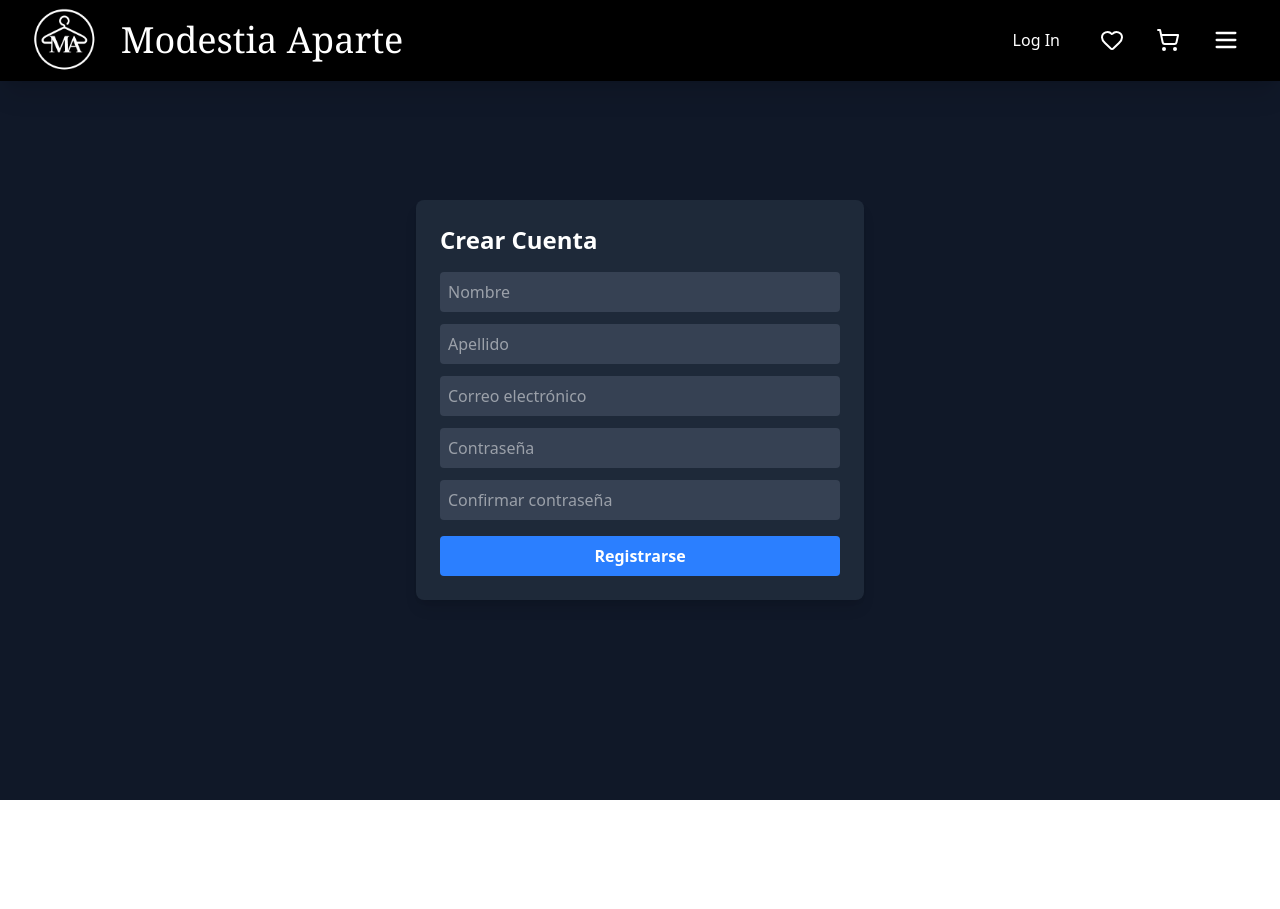
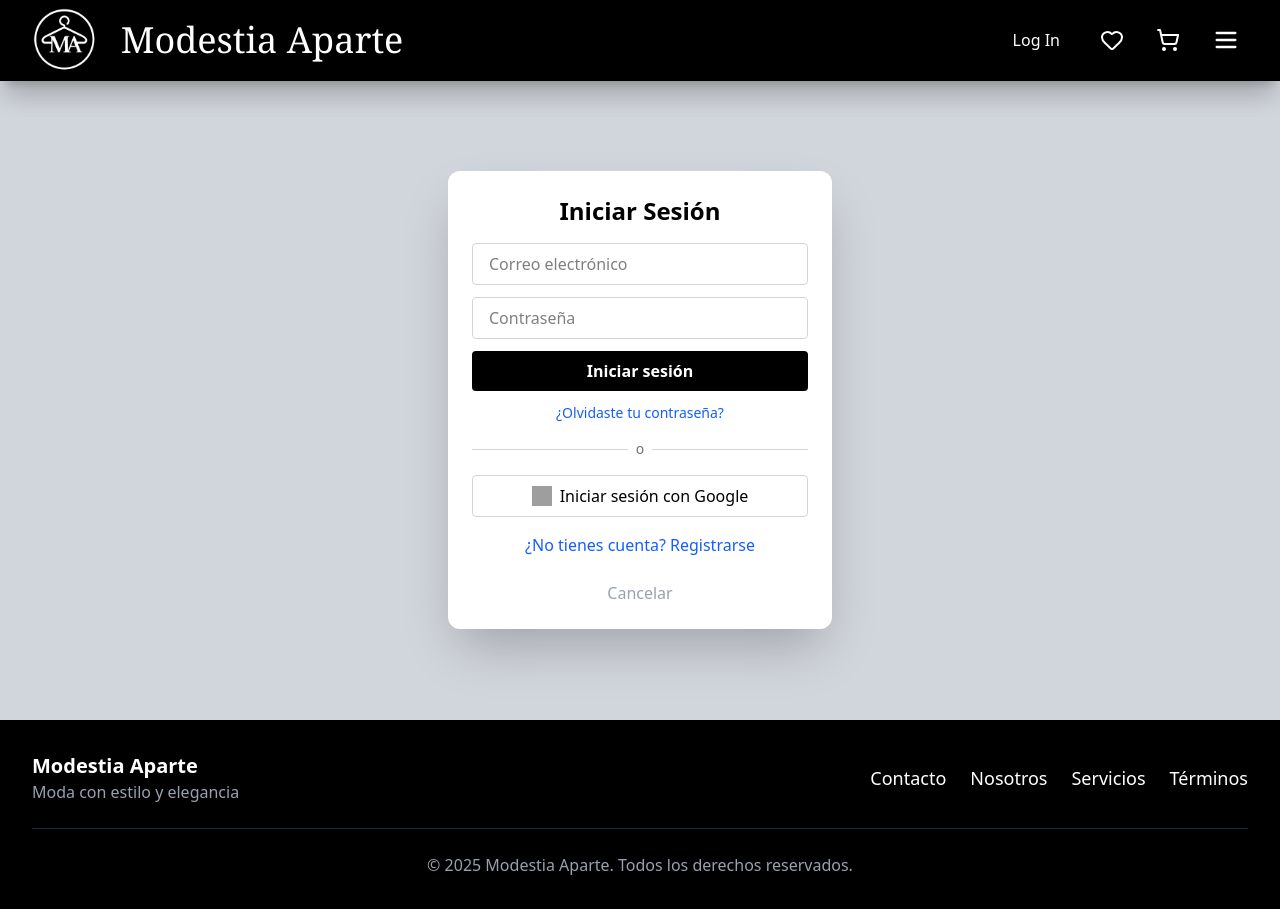
Before and after one commit to Alzate1075/Modestia-Aparte, a React (Vite) app: page /login in a window 1280 px wide. Before the commit the page ends 800 px from the top, so only its background shows below. Built offline with nearby package versions, Linux system fonts and the light colour scheme; no server answers; grey boxes are pictures that could not be loaded.

Commit message:
AlgoSirve

```diff
--- a/src/components/Auth/Login.jsx
+++ b/src/components/Auth/Login.jsx
@@ -1,127 +1,249 @@
-import React, { useState } from "react";
+import React, { useState, useEffect } from "react";
 import {
-  createUserWithEmailAndPassword,
-  updateProfile,
-  signOut,
+  signInWithEmailAndPassword,
+  signInWithPopup,
+  sendPasswordResetEmail,
 } from "firebase/auth";
-import { auth, db } from "../firebase";
-import { setDoc, doc } from "firebase/firestore";
+import { auth, provider, db } from "../../type/firebase/firebaseConfig";
+import { doc, getDoc, setDoc } from "firebase/firestore";
+import { useNavigate } from "react-router-dom";
+import Navbar from "../layout/Navbar";
+import Footer from "../layout/Footer";
 import { toast } from "react-toastify";
-import { useNavigate } from "react-router-dom";
+import "react-toastify/dist/ReactToastify.css";
+import { useAuth } from "../../hooks/useAuth";
 
-export default function Register() {
-  const [nombre, setNombre] = useState("");
-  const [apellido, setApellido] = useState("");
+const Login = ({ onClose }) => {
   const [email, setEmail] = useState("");
   const [password, setPassword] = useState("");
-  const [confirmPassword, setConfirmPassword] = useState("");
+  const [showResetModal, setShowResetModal] = useState(false);
+  const [resetEmail, setResetEmail] = useState("");
   const navigate = useNavigate();
+  const { user, setUser, loading } = useAuth();
 
-  const handleSubmit = async (e) => {
-    e.preventDefault();
+  useEffect(() => {
+    if (!loading && user) {
+      navigate("/");
+    }
+  }, [user, loading, navigate]);
 
-    if (password !== confirmPassword) {
-      toast.warning("Las contraseñas no coinciden");
-      return;
-    }
-    if (!nombre.trim() || !apellido.trim()) {
-      toast.warning("Por favor ingresa nombre y apellido");
+  // LOGIN CON CORREO Y CONTRASEÑA
+  const handleEmailLogin = async () => {
+    if (!email || !password) {
+      toast.error("Por favor ingresa correo y contraseña");
       return;
     }
 
     try {
-      toast.info("Creando cuenta...", { autoClose: 1000 });
+      toast.info("Iniciando sesión...", { autoClose: 1000 });
 
-      const userCredential = await createUserWithEmailAndPassword(
-        auth,
-        email,
-        password
-      );
+      const result = await signInWithEmailAndPassword(auth, email, password);
+      const userRef = doc(db, "users", result.user.uid);
+      const userSnap = await getDoc(userRef);
 
-      await updateProfile(auth.currentUser, {
-        displayName: `${nombre} ${apellido}`, // Guarda nombre y apellido juntos
-      });
+      let userData;
+      if (!userSnap.exists()) {
+        userData = {
+          id: result.user.uid,
+          email: result.user.email,
+          name: result.user.displayName || "",
+          lastName: "",
+          role: "user",
+        };
+        await setDoc(userRef, userData);
+      } else {
+        userData = { id: result.user.uid, ...userSnap.data() };
+      }
 
-      await setDoc(doc(db, "users", userCredential.user.uid), {
-        name: nombre,
-        lastName: apellido,
-        email,
+      setUser(userData);
+      localStorage.setItem("user", JSON.stringify(userData));
+
+      toast.success("Sesión iniciada correctamente");
+    } catch (error) {
+      let errorMsg = "Error desconocido";
+      switch (error.code) {
+        case "auth/invalid-email":
+          errorMsg = "Correo inválido";
+          break;
+        case "auth/user-not-found":
+          errorMsg = "Usuario no encontrado";
+          break;
+        case "auth/wrong-password":
+          errorMsg = "Contraseña incorrecta";
+          break;
+        default:
+          errorMsg = error.message;
+      }
+      toast.error(errorMsg);
+    }
+  };
+
+  // LOGIN CON GOOGLE
+  const handleGoogleLogin = async () => {
+    try {
+      toast.info("Conectando con Google...", { autoClose: 1000 });
+
+      const result = await signInWithPopup(auth, provider);
+      const user = result.user;
+      const userRef = doc(db, "users", user.uid);
+      const userSnap = await getDoc(userRef);
+
+      let userData;
+      if (!userSnap.exists()) {
+        userData = {
+          id: user.uid,
+          email: user.email || "",
+          name: user.displayName || "",
+          lastName: "",
           role: "user",
-      });
+        };
+        await setDoc(userRef, userData);
+      } else {
+        userData = { id: user.uid, ...userSnap.data() };
+      }
 
-      toast.success("Cuenta creada correctamente");
+      setUser(userData);
+      localStorage.setItem("user", JSON.stringify(userData));
 
-      await signOut(auth); // Cierra sesión para que inicie con datos actualizados
+      toast.success("Sesión con Google iniciada correctamente");
+    } catch (error) {
+      toast.error("Error con Google: " + error.message);
+    }
+  };
 
-      // Limpiar campos
-      setNombre("");
-      setApellido("");
-      setEmail("");
-      setPassword("");
-      setConfirmPassword("");
-
-      navigate("/login");
-    } catch (err) {
-      console.error(err);
-      toast.error("Error al registrar: " + (err.message || err));
+  // ENVIAR EMAIL DE RECUPERACIÓN
+  const handleSendResetEmail = async () => {
+    if (!resetEmail) {
+      toast.error("Por favor ingresa un correo válido");
+      return;
+    }
+    try {
+      await sendPasswordResetEmail(auth, resetEmail);
+      toast.success("Correo de recuperación enviado");
+      setShowResetModal(false);
+      setResetEmail("");
+    } catch (error) {
+      let errorMsg = "Error desconocido";
+      switch (error.code) {
+        case "auth/invalid-email":
+          errorMsg = "Correo inválido";
+          break;
+        case "auth/user-not-found":
+          errorMsg = "Usuario no encontrado";
+          break;
+        default:
+          errorMsg = error.message;
+      }
+      toast.error(errorMsg);
     }
   };
 
   return (
-    <div className="flex justify-center items-center min-h-screen bg-gray-900">
-      <form
-        onSubmit={handleSubmit}
-        className="bg-gray-800 p-6 rounded-lg shadow-lg w-full max-w-md"
-      >
-        <h2 className="text-2xl font-bold text-white mb-4">Crear Cuenta</h2>
-
-        <input
-          type="text"
-          placeholder="Nombre"
-          value={nombre}
-          onChange={(e) => setNombre(e.target.value)}
-          className="w-full p-2 mb-3 rounded bg-gray-700 text-white"
-        />
-
-        <input
-          type="text"
-          placeholder="Apellido"
-          value={apellido}
-          onChange={(e) => setApellido(e.target.value)}
-          className="w-full p-2 mb-3 rounded bg-gray-700 text-white"
-        />
+    <div>
+      <Navbar />
+      <div className="mt-20 min-h-[80vh] flex items-center justify-center bg-gray-300 bg-opacity-50 z-0">
+        <div className="bg-white rounded-xl shadow-2xl p-6 w-full max-w-sm relative">
+          <h2 className="text-2xl font-bold mb-4 text-center text-black">
+            Iniciar Sesión
+          </h2>
 
           <input
             type="email"
             placeholder="Correo electrónico"
             value={email}
             onChange={(e) => setEmail(e.target.value)}
-          className="w-full p-2 mb-3 rounded bg-gray-700 text-white"
+            className="w-full mb-3 px-4 py-2 border border-gray-300 rounded focus:outline-none focus:ring-2 focus:ring-purple-500"
           />
-
           <input
             type="password"
             placeholder="Contraseña"
             value={password}
             onChange={(e) => setPassword(e.target.value)}
-          className="w-full p-2 mb-3 rounded bg-gray-700 text-white"
+            className="w-full mb-3 px-4 py-2 border border-gray-300 rounded focus:outline-none focus:ring-2 focus:ring-purple-500"
           />
+          <button
+            onClick={handleEmailLogin}
+            className="cursor-pointer w-full bg-black text-white font-semibold py-2 rounded hover:bg-purple-800 transition"
+          >
+            Iniciar sesión
+          </button>
 
-        <input
-          type="password"
-          placeholder="Confirmar contraseña"
-          value={confirmPassword}
-          onChange={(e) => setConfirmPassword(e.target.value)}
-          className="w-full p-2 mb-4 rounded bg-gray-700 text-white"
-        />
+          {/* Texto Olvidaste tu contraseña */}
+          <p
+            className="mt-3 text-sm text-blue-600 cursor-pointer hover:underline text-center"
+            onClick={() => setShowResetModal(true)}
+          >
+            ¿Olvidaste tu contraseña?
+          </p>
+
+          <div className="my-4 flex items-center justify-between">
+            <hr className="w-full border-gray-300" />
+            <span className="px-2 text-gray-500 text-sm">o</span>
+            <hr className="w-full border-gray-300" />
+          </div>
 
           <button
-          type="submit"
-          className="w-full bg-blue-500 hover:bg-blue-600 text-white font-semibold py-2 rounded"
+            onClick={handleGoogleLogin}
+            className="cursor-pointer w-full flex items-center justify-center gap-2 border border-gray-300 py-2 rounded hover:bg-gray-200 transition"
           >
-          Registrarse
+            <img
+              src="https://www.gstatic.com/firebasejs/ui/2.0.0/images/auth/google.svg"
+              alt="Google"
+              className="w-5 h-5"
+            />
+            Iniciar sesión con Google
           </button>
-      </form>
+
+          <button
+            onClick={() => navigate("/registro")}
+            className="w-full mt-4 text-md text-blue-600 hover:underline"
+          >
+            ¿No tienes cuenta? Registrarse
+          </button>
+
+          <button
+            onClick={() => (onClose ? onClose() : navigate("/"))}
+            className="w-full mt-6 text-md text-gray-400 hover:text-gray-600 text-center"
+          >
+            Cancelar
+          </button>
+
+          {/* Modal recuperación contraseña */}
+          {showResetModal && (
+            <div className="fixed inset-0 bg-black/85 bg-opacity-50 flex items-center justify-center z-50">
+              <div className="bg-white rounded p-6 w-full max-w-sm shadow-lg relative">
+                <h3 className="text-xl font-semibold mb-4 text-center">
+                  Recuperar contraseña
+                </h3>
+                <input
+                  type="email"
+                  placeholder="Ingresa tu correo"
+                  value={resetEmail}
+                  onChange={(e) => setResetEmail(e.target.value)}
+                  className="w-full mb-4 px-4 py-2 border border-gray-300 rounded focus:outline-none focus:ring-2 focus:ring-purple-500"
+                />
+                <div className="flex justify-between">
+                  <button
+                    onClick={() => setShowResetModal(false)}
+                    className="px-4 py-2 rounded bg-gray-300 hover:bg-gray-400 transition"
+                  >
+                    Cancelar
+                  </button>
+                  <button
+                    onClick={handleSendResetEmail}
+                    className="px-4 py-2 rounded bg-purple-600 text-white hover:bg-purple-700 transition"
+                  >
+                    Enviar código
+                  </button>
+                </div>
+              </div>
+            </div>
+          )}
+        </div>
+      </div>
+      <Footer />
     </div>
   );
-}
+};
+
+export default Login;
--- a/src/components/common/ShoppingCartContent.jsx
+++ b/src/components/common/ShoppingCartContent.jsx
@@ -30,7 +30,7 @@ export default function ShoppingCartContent() {
   return (
     <div className="w-full max-w-5xl mx-auto bg-white rounded shadow">
       {/* Header */}
-      <div className="flex items-center gap-2 border-b p-6 bg-gray-50 font-semibold text-gray-700 text-lg">
+      <div className="flex items-center gap-2 border-b p-6 bg-black font-semibold text-white text-lg">
         <ShoppingBag className="h-5 w-5" />
         Carrito de Compras ({getTotalItems()}{" "}
         {getTotalItems() === 1 ? "artículo" : "artículos"})
@@ -39,7 +39,7 @@ export default function ShoppingCartContent() {
       {/* Tabla */}
       <div className="overflow-x-auto">
         <table className="min-w-full divide-y divide-gray-200">
-          <thead className="bg-gray-50">
+          <thead className="bg-gray-100">
             <tr>
               <th className="px-6 py-3 text-left text-xs font-medium text-gray-500 uppercase tracking-wider">
                 Producto
--- a/src/components/context/CartContext.jsx
+++ b/src/components/context/CartContext.jsx
@@ -1,76 +1,143 @@
+// CartContext.jsx
 import React, { createContext, useContext, useState, useEffect } from "react";
+import { useAuth } from "./AuthContext";
+import { db } from "../../type/firebase/firebaseConfig";
+import { doc, getDoc, setDoc, updateDoc } from "firebase/firestore";
 
+// Crear contexto
 const CartContext = createContext();
 
-export function CartProvider({ children }) {
-  const [cartItems, setCartItems] = useState(() => {
-    if (typeof window !== "undefined") {
-      const stored = localStorage.getItem("cartItems");
-      return stored ? JSON.parse(stored) : [];
+// Hook para usar el contexto
+export const useCart = () => useContext(CartContext);
+
+export const CartProvider = ({ children }) => {
+  const { user } = useAuth();
+  const [cartItems, setCartItems] = useState([]);
+
+  // Cargar carrito desde Firestore al cambiar de usuario
+  useEffect(() => {
+    let isMounted = true;
+
+    if (!user) {
+      setCartItems([]);
+      return;
     }
-    return [];
-  });
 
-  useEffect(() => {
-    localStorage.setItem("cartItems", JSON.stringify(cartItems));
-  }, [cartItems]);
+    const loadCart = async () => {
+      try {
+        const docRef = doc(db, "carts", user.uid);
+        const docSnap = await getDoc(docRef);
 
-  const addToCart = (product, quantity = 1) => {
+        if (isMounted) {
+          if (docSnap.exists()) {
+            const items = docSnap.data().items || [];
+            const normalizedItems = items.map((item) => ({
+              ...item,
+              quantity: item.quantity || 1,
+            }));
+            setCartItems(normalizedItems);
+          } else {
+            await setDoc(docRef, { items: [] });
+            setCartItems([]);
+          }
+        }
+      } catch (error) {
+        console.error("Error cargando carrito:", error);
+      }
+    };
+
+    loadCart();
+
+    return () => {
+      isMounted = false;
+    };
+  }, [user]);
+
+  // Guardar carrito en Firestore
+  const saveCartToFirebase = async (items) => {
+    if (!user) return;
+    try {
+      const docRef = doc(db, "carts", user.uid);
+      await setDoc(docRef, { items });
+    } catch (error) {
+      console.error("Error guardando carrito:", error);
+    }
+  };
+
+  // Añadir producto
+  const addToCart = (product) => {
+    if (!user) return alert("Debes iniciar sesión para agregar al carrito");
+
     setCartItems((prev) => {
       const existingItem = prev.find((item) => item.id === product.id);
+      let updatedCart;
+
       if (existingItem) {
-        return prev.map((item) =>
+        updatedCart = prev.map((item) =>
           item.id === product.id
-            ? { ...item, quantity: item.quantity + quantity }
+            ? { ...item, quantity: item.quantity + 1 }
             : item
         );
       } else {
-        return [...prev, { ...product, quantity }];
+        updatedCart = [...prev, { ...product, quantity: 1 }];
       }
+
+      saveCartToFirebase(updatedCart);
+      return updatedCart;
     });
   };
 
-  const removeFromCart = (productId) => {
-    setCartItems((prev) => prev.filter((item) => item.id !== productId));
+  // Actualizar cantidad
+  const updateQuantity = (id, newQuantity) => {
+    setCartItems((prev) => {
+      const updatedCart = prev.map((item) =>
+        item.id === id
+          ? { ...item, quantity: Math.max(Number(newQuantity), 1) }
+          : item
+      );
+      saveCartToFirebase(updatedCart);
+      return updatedCart;
+    });
   };
 
-  const updateQuantity = (productId, quantity) => {
-    if (quantity <= 0) {
-      removeFromCart(productId);
-      return;
-    }
-    setCartItems((prev) =>
-      prev.map((item) => (item.id === productId ? { ...item, quantity } : item))
-    );
+  // Eliminar producto
+  const removeFromCart = (id) => {
+    setCartItems((prev) => {
+      const updatedCart = prev.filter((item) => item.id !== id);
+      saveCartToFirebase(updatedCart);
+      return updatedCart;
+    });
   };
 
+  // Vaciar carrito
+  const clearCart = () => {
+    setCartItems([]);
+    saveCartToFirebase([]);
+  };
+
+  // Total items y total precio
   const getTotalItems = () =>
-    cartItems.reduce((total, item) => total + item.quantity, 0);
+    cartItems.reduce((total, item) => total + Number(item.quantity), 0);
 
   const getTotalPrice = () =>
-    cartItems.reduce((total, item) => total + item.price * item.quantity, 0);
-
-  const clearCart = () => setCartItems([]);
+    cartItems.reduce(
+      (total, item) => total + Number(item.Precio) * Number(item.quantity),
+      0
+    );
 
   return (
     <CartContext.Provider
       value={{
         cartItems,
         addToCart,
+        updateQuantity,
         removeFromCart,
-        updateQuantity,
+        clearCart,
         getTotalItems,
         getTotalPrice,
-        clearCart,
       }}
     >
       {children}
     </CartContext.Provider>
   );
-}
-
-export function useCart() {
-  const context = useContext(CartContext);
-  if (!context) throw new Error("useCart must be used within a CartProvider");
-  return context;
-}
+};
--- a/src/components/context/PrivateRoute.jsx
+++ b/src/components/context/PrivateRoute.jsx
@@ -1,7 +1,6 @@
 import React from "react";
 import { Navigate } from "react-router-dom";
-import { useAuth } from "./AuthContext"; // importa la función que acabamos de agregar
-
+import { useAuth } from "./AuthContext";
 export default function PrivateRoute({ children }) {
   const { user, loading } = useAuth();
 
--- a/src/components/pages/AdminUsers.jsx
+++ b/src/components/pages/AdminUsers.jsx
@@ -2,6 +2,8 @@ import React, { useEffect, useState } from "react";
 import Navbar from "../layout/Navbar";
 import Footer from "../layout/Footer";
 import { db } from "../../type/firebase/firebaseConfig";
+import { toast } from "react-toastify";
+
 import {
   collection,
   getDocs,
@@ -37,7 +39,7 @@ export default function AdminUsers() {
       fetchUsers();
     } catch (error) {
       console.error("Error deleting user:", error);
-      alert("Error al eliminar usuario");
+      toast.error("Error al eliminar usuario");
     }
   };
 
@@ -59,7 +61,7 @@ export default function AdminUsers() {
       fetchUsers();
     } catch (error) {
       console.error("Error updating user:", error);
-      alert("Error al guardar cambios");
+      toast.error("Error al guardar cambios");
     }
   };
 
--- a/src/components/pages/Contacts.jsx
+++ b/src/components/pages/Contacts.jsx
@@ -3,22 +3,27 @@ import Navbar from "../layout/Navbar";
 import Footer from "../layout/Footer";
 import emailjs from "emailjs-com";
 import { toast } from "react-toastify";
+import { useAuth } from "../context/AuthContext"; // ✅ Importa tu AuthContext
 
 export default function Contacts() {
+  const { user } = useAuth(); // ✅ Obtener usuario actual
   const [formData, setFormData] = useState({
     name: "",
     email: "",
     title: "",
     message: "",
-    file: null, // 🔹 Nuevo para archivo
+    file: null,
   });
 
   useEffect(() => {
-    const savedUser = JSON.parse(localStorage.getItem("user"));
-    if (savedUser?.name) {
-      setFormData((prev) => ({ ...prev, name: savedUser.name }));
+    if (user?.name && user?.lastName) {
+      setFormData((prev) => ({
+        ...prev,
+        name: `${user.name} ${user.lastName}`, // ✅ Nombre completo
+        email: user.email || "",
+      }));
     }
-  }, []);
+  }, [user]);
 
   const handleChange = (e) => {
     const { name, value, files } = e.target;
@@ -33,9 +38,7 @@ export default function Contacts() {
     e.preventDefault();
 
     const formDataToSend = new FormData(e.target);
-    if (formData.file) {
-      formDataToSend.append("file", formData.file);
-    }
+    if (formData.file) formDataToSend.append("file", formData.file);
 
     emailjs
       .sendForm(
@@ -47,16 +50,16 @@ export default function Contacts() {
       .then(
         () => {
           toast.success("✅ Mensaje enviado con éxito");
-          setFormData({
-            name: formData.name,
+          setFormData((prev) => ({
+            ...prev,
             email: "",
             title: "",
             message: "",
             file: null,
-          });
+          }));
         },
         (error) => {
-          alert("❌ Error al enviar: " + error.text);
+          toast.error("❌ Error al enviar: " + error.text);
         }
       );
   };
@@ -70,7 +73,7 @@ export default function Contacts() {
         <form
           onSubmit={handleSubmit}
           className="bg-gray-100 shadow-xl rounded-lg p-6 w-full max-w-lg mb-10"
-          encType="multipart/form-data" // 🔹 Necesario para archivo
+          encType="multipart/form-data"
         >
           {/* Nombre */}
           <div className="mb-4">
@@ -133,7 +136,6 @@ export default function Contacts() {
           </div>
 
           {/* Archivo */}
-          {/* Archivo adjunto */}
           <div className="mb-4">
             <label className="block text-gray-700 font-semibold mb-2">
               Archivo adjunto
@@ -144,7 +146,6 @@ export default function Contacts() {
               onChange={(e) => {
                 const file = e.target.files[0];
                 if (file && file.size > 50000) {
-                  // 50 KB máximo
                   alert("⚠ El archivo es muy grande (máx. 50KB).");
                   e.target.value = "";
                   return;
@@ -165,7 +166,6 @@ export default function Contacts() {
             </span>
           </div>
 
-          {/* Botón enviar */}
           <button
             type="submit"
             className="cursor-pointer bg-black text-white font-bold py-2 px-4 rounded hover:bg-gray-800"
@@ -173,31 +173,6 @@ export default function Contacts() {
             Enviar mensaje
           </button>
         </form>
-        {/* Redes sociales */}
-        <div className="w-full max-w-lg bg-gray-100 shadow-xl rounded-lg p-4 flex justify-around items-center mt-[-20px] mb-10">
-          {[
-            { src: "/Contacto/Facebook.png", alt: "Facebook", link: "#" },
-            { src: "/Contacto/instagram.png", alt: "Instagram", link: "#" },
-            { src: "/Contacto/Tiktok.png", alt: "TikTok", link: "#" },
-            { src: "/Contacto/Whats-up.png", alt: "WhatsApp", link: "#" },
-            { src: "/Contacto/Youtube.png", alt: "YouTube", link: "#" },
-            { src: "/Contacto/Email.png", alt: "Email", link: "#" },
-          ].map((icon, index) => (
-            <a
-              key={index}
-              href={icon.link}
-              target="_blank"
-              rel="noopener noreferrer"
-              className="transition-transform transform hover:scale-110"
-            >
-              <img
-                src={icon.src}
-                alt={icon.alt}
-                className="w-10 h-10 object-contain"
-              />
-            </a>
-          ))}
-        </div>
       </div>
       <Footer />
     </div>
--- a/src/components/pages/ShoppingCart.jsx
+++ b/src/components/pages/ShoppingCart.jsx
@@ -8,7 +8,7 @@ export default function ShoppingCart() {
   return (
     <CartProvider>
       <Navbar />
-      <main className="min-h-screen bg-gray-300 mt-20 p-6">
+      <main className="min-h-[70vh] bg-gray-300 mt-20 p-6">
         <h1 className="text-center font-serif text-black text-4xl mb-8">
           CARRITO DE COMPRAS
         </h1>
```
Also changed, not shown: src/components/cards/FirebaseCards.jsx (+26 -11 lines), src/components/context/AuthContext.jsx (+17 -19 lines), src/components/context/FavoritesContext.jsx (+65 -27 lines), src/components/pages/AdminProducts.jsx (+4 -3 lines), src/main.jsx (+4 -4 lines). Lines whose indentation alone changed are shown as unchanged.
